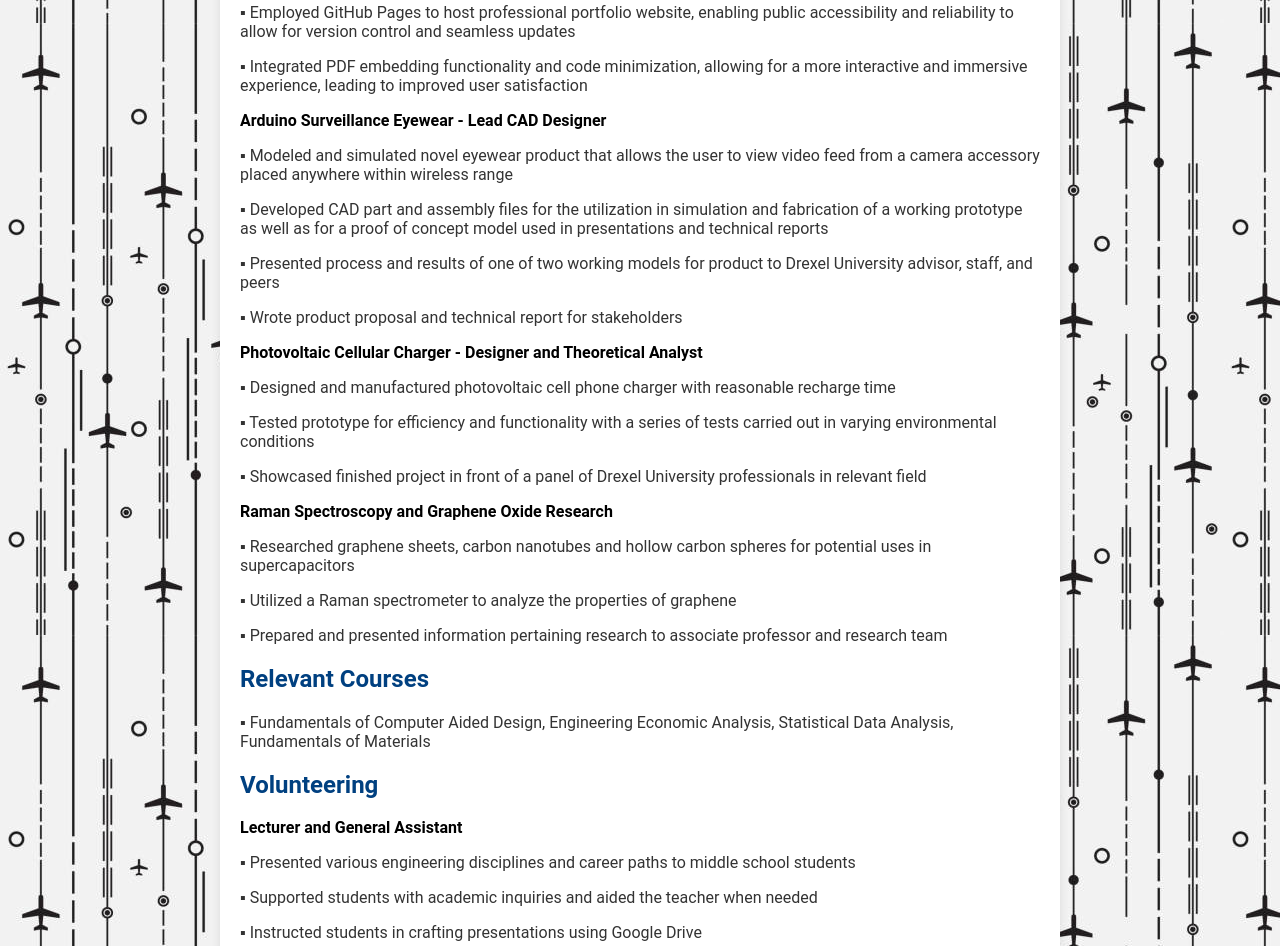
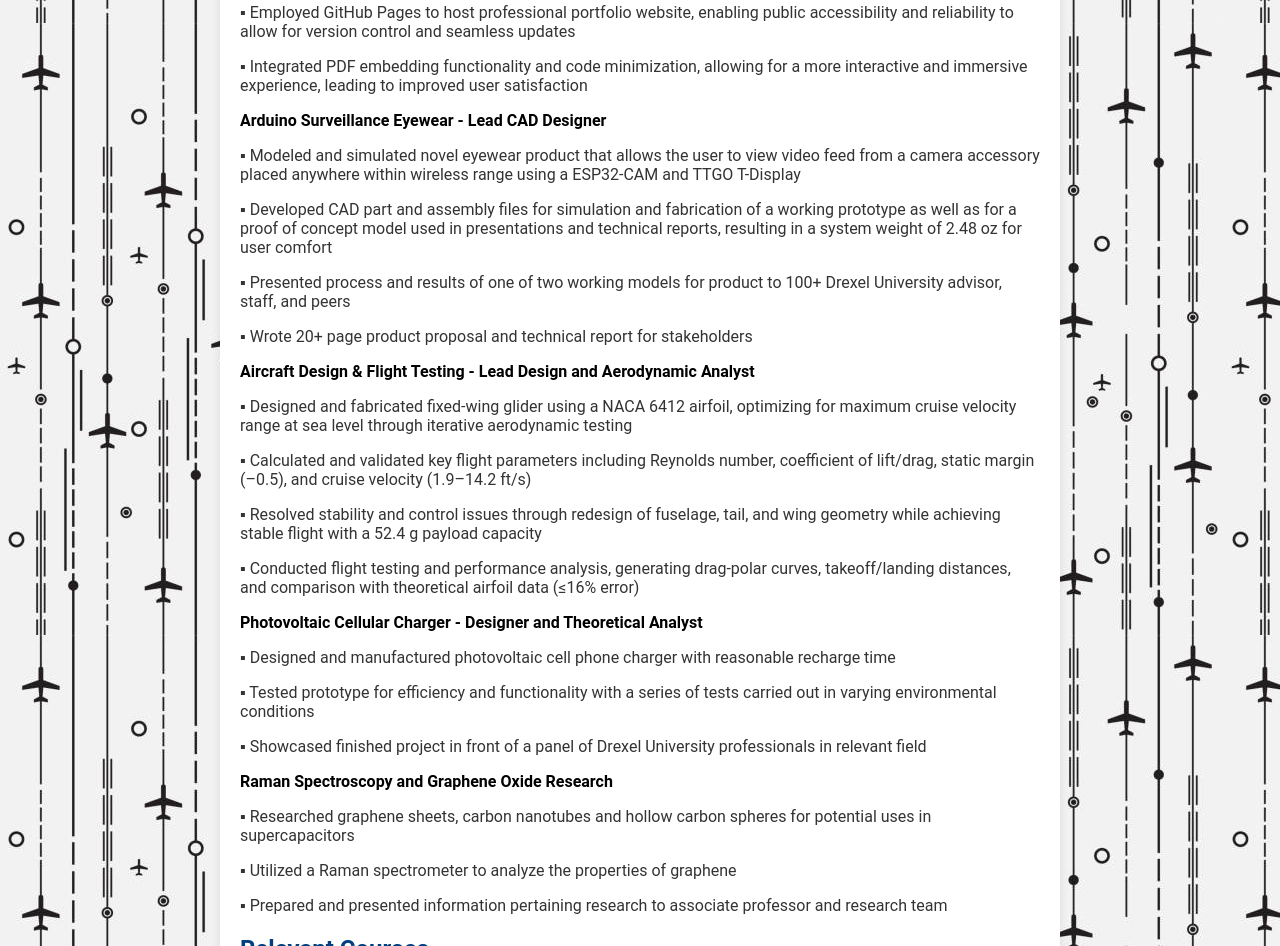
Before and after one commit to enoshira13/portfolio, a plain HTML site: page index.html in a window 1280 px wide. Shown: the part 2425-3371 px from the top of the page. Drawn offline with Linux system fonts and the light colour scheme.

Commit message:
Update index.html

```diff
--- a/index.html
+++ b/index.html
@@ -179,7 +179,7 @@ logic. Eager to leverage academic and industrial background to drive innovation
         <h2>Skills/Certifications</h2>
         <ul>
             <!-- Skills/Certifications details will go here -->
-            <li> <strong> Software: </strong> Microsoft Office, SolidWorks, Creo Parametric, CATIA, Fusion 360, Inventor, AutoCAD, SmartDraw, Ansys, LabView, ModelSim, MultiSim, Graphtec, Visual Analysis, IBM SPSS, 3D Printing, JobBOSS</li>
+            <li> <strong> Software: </strong> Microsoft Office, SolidWorks, Creo Parametric, CATIA, Fusion 360, Inventor, AutoCAD, SmartDraw, Ansys, LabView, ModelSim, MultiSim, Graphtec, Visual Analysis, IBM SPSS, 3D Printing, JobBOSS </li>
 	    <li> <strong> Interpersonal Skills: </strong> Communication, Problem-solving, Teamwork, Adaptability, Time management, Attention to detail </li>
             <li> <strong> Programming Languages: </strong> MATLAB, Python, CSS, HTML </li>
             <li> <strong> Languages: </strong> Conversational Spanish, Fluent Albanian</li>
@@ -195,10 +195,16 @@ logic. Eager to leverage academic and industrial background to drive innovation
 		<p> &#9642 Integrated PDF embedding functionality and code minimization, allowing for a more interactive and immersive experience, leading to improved user satisfaction </p>
 
             <li> <strong> Arduino Surveillance Eyewear - Lead CAD Designer </strong> </li>
-		<p> &#9642 Modeled and simulated novel eyewear product that allows the user to view video feed from a camera accessory placed anywhere within wireless range </p>
-		<p> &#9642 Developed CAD part and assembly files for the utilization in simulation and fabrication of a working prototype as well as for a proof of concept model used in presentations and technical reports  </p>
-		<p> &#9642 Presented process and results of one of two working models for product to Drexel University advisor, staff, and peers </p>
-		<p> &#9642 Wrote product proposal and technical report for stakeholders </p>
+		<p> &#9642 Modeled and simulated novel eyewear product that allows the user to view video feed from a camera accessory placed anywhere within wireless range using a ESP32-CAM and TTGO T-Display </p>
+		<p> &#9642 Developed CAD part and assembly files for simulation and fabrication of a working prototype as well as for a proof of concept model used in presentations and technical reports, resulting in a system weight of 2.48 oz for user comfort </p>
+		<p> &#9642 Presented process and results of one of two working models for product to 100+ Drexel University advisor, staff, and peers </p>
+		<p> &#9642 Wrote 20+ page product proposal and technical report for stakeholders </p>
+
+	    <li> <strong> Aircraft Design & Flight Testing - Lead Design and Aerodynamic Analyst </strong> </li>
+		<p> &#9642 Designed and fabricated fixed-wing glider using a NACA 6412 airfoil, optimizing for maximum cruise velocity range at sea level through iterative aerodynamic testing </p>
+		<p> &#9642 Calculated and validated key flight parameters including Reynolds number, coefficient of lift/drag, static margin (–0.5), and cruise velocity (1.9–14.2 ft/s) </p>
+		<p> &#9642 Resolved stability and control issues through redesign of fuselage, tail, and wing geometry while achieving stable flight with a 52.4 g payload capacity </p>
+		<p> &#9642 Conducted flight testing and performance analysis, generating drag-polar curves, takeoff/landing distances, and comparison with theoretical airfoil data (≤16% error) </p>
 
             <li> <strong> Photovoltaic Cellular Charger - Designer and Theoretical Analyst </strong> </li>
       		 <p> &#9642 Designed and manufactured photovoltaic cell phone charger with reasonable recharge time </p>
```
